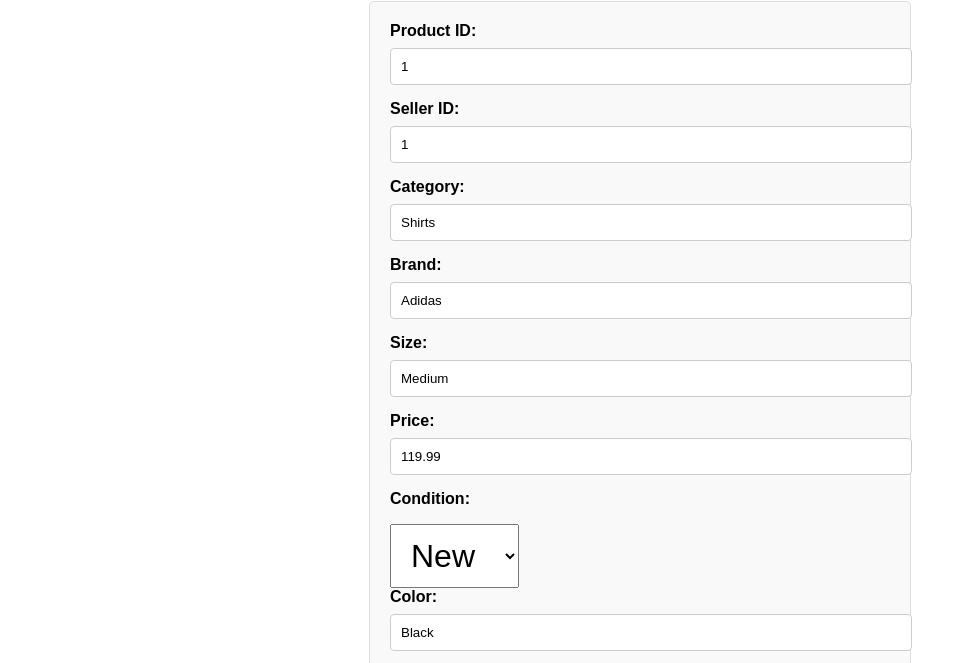
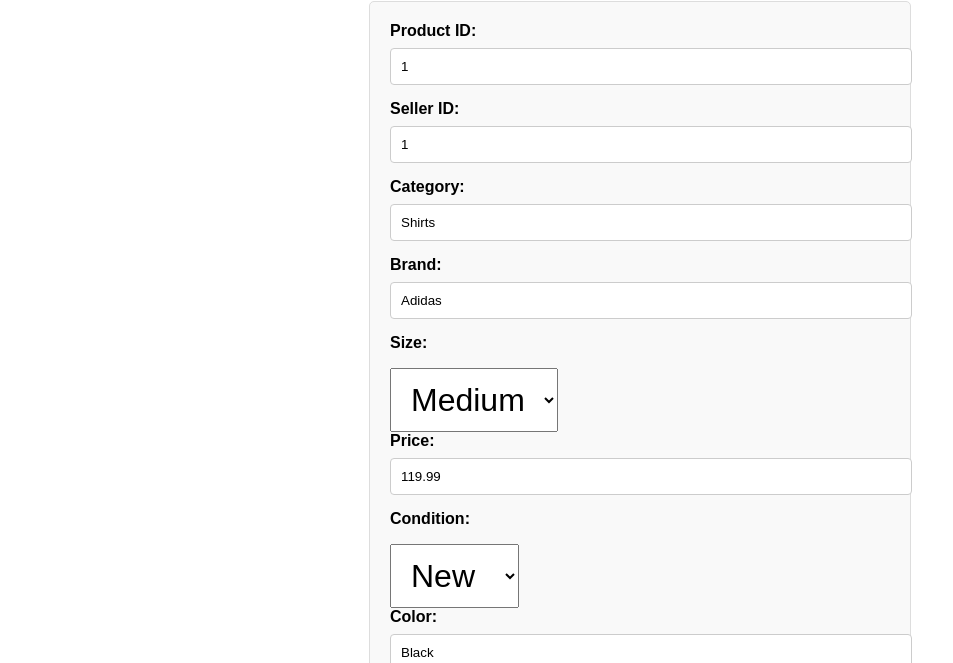
Before and after one commit to bricar25/Project-Step-3-Draft-Version, a plain HTML site: page editproducts.html in a window 1280 px wide. Shown: the part 79-742 px from the top of the page, without its empty margins (0-953 px from the left). Drawn offline with Linux system fonts and the light colour scheme.

Commit message:
Update editproducts.html
dropdown menu for size

```diff
--- a/editproducts.html
+++ b/editproducts.html
@@ -26,7 +26,11 @@
             <input type="text" id="brand" name="brand" value="Adidas">
 
             <label for="size">Size:</label>
-            <input type="text" id="size" name="size" value="Medium">
+            <select id="size" name="size">
+                <option value="Small">Small</option>
+                <option value="Medium" selected>Medium</option>
+                <option value="Large">Large</option>
+            </select>
 
             <label for="price">Price:</label>
             <input type="text" id="price" name="price" value="119.99">
```
